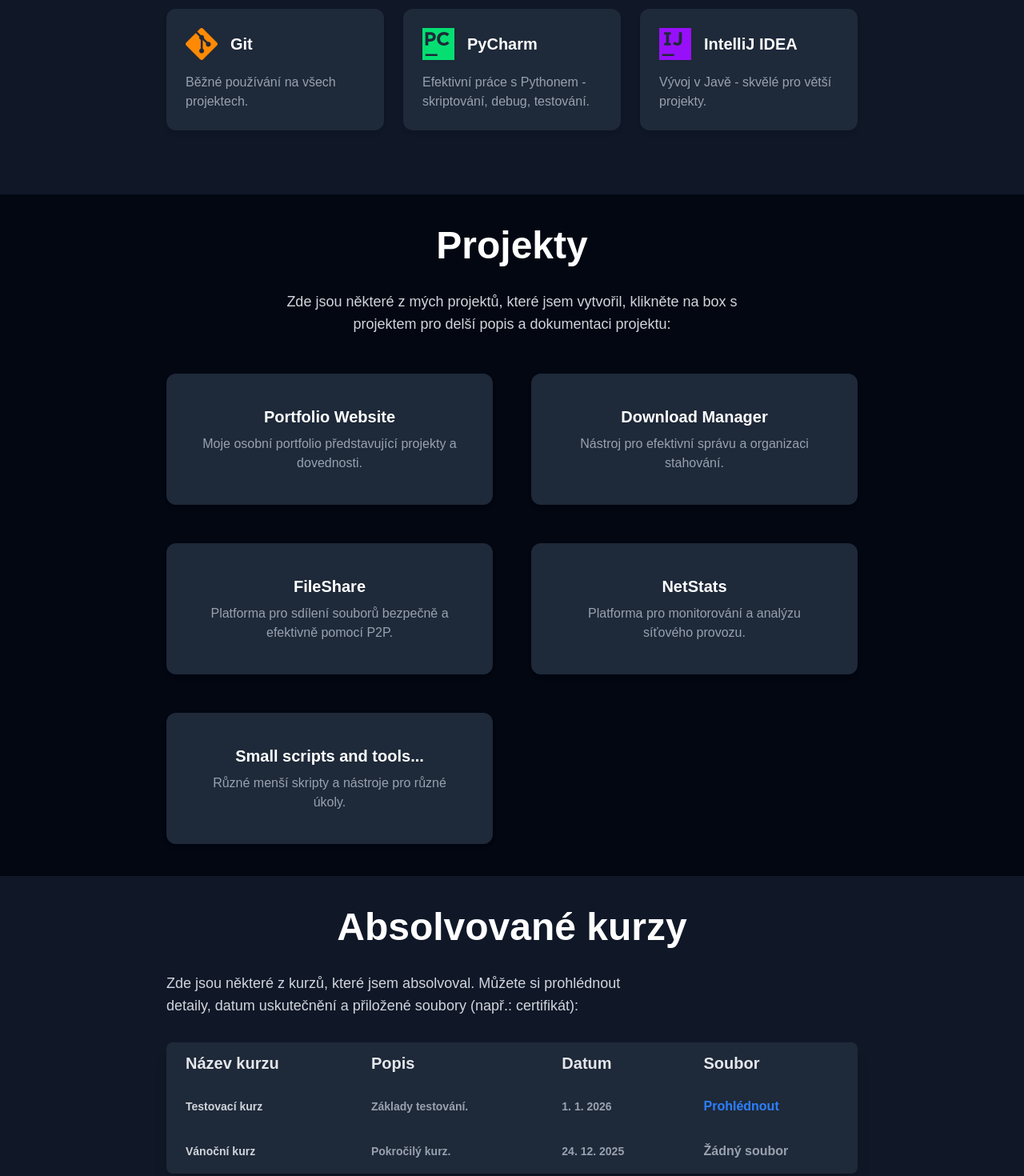
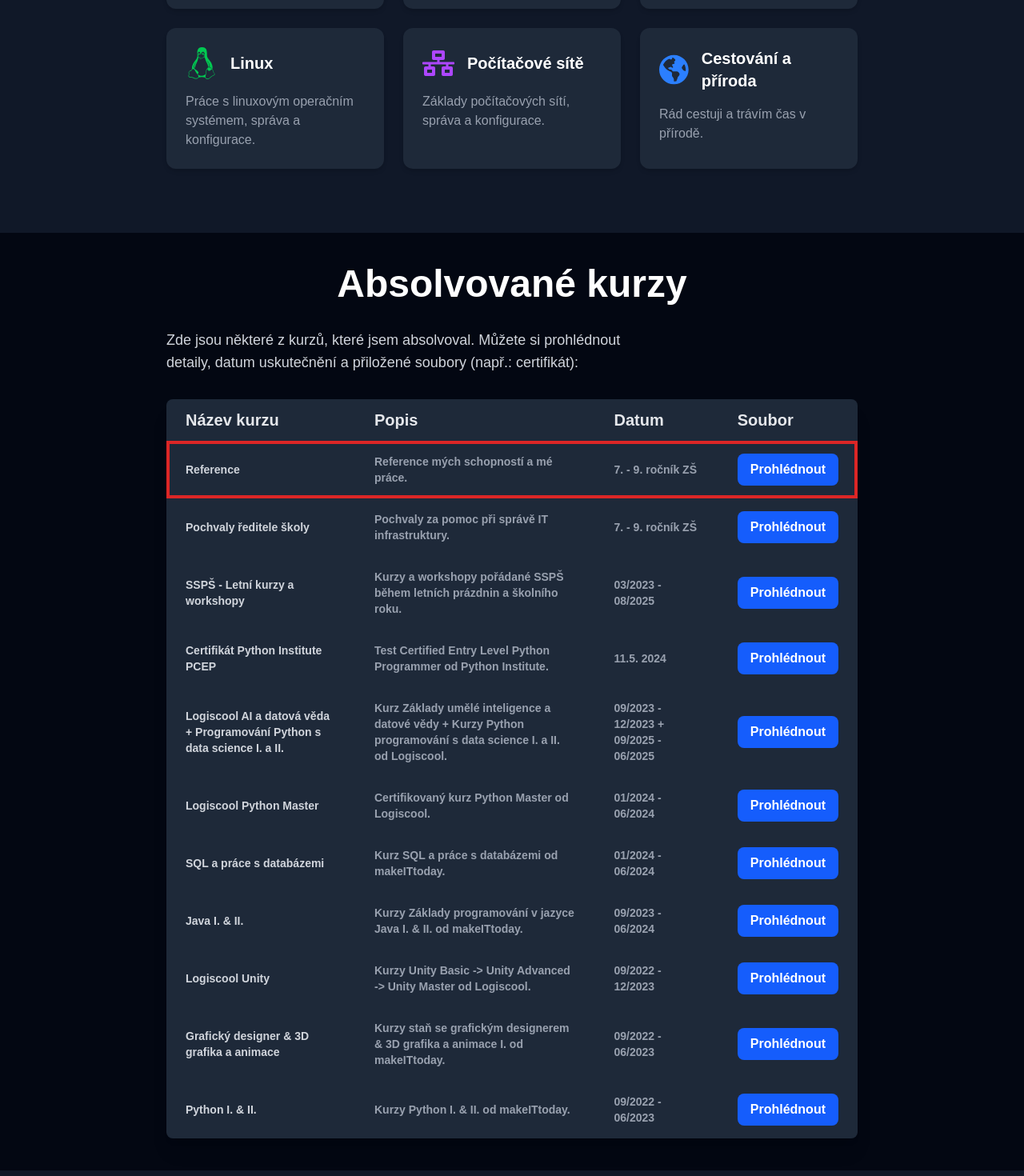
Before and after one commit to vana-jakub/portfolio, a Next.js app: page / in a window 1280 px wide. Shown: the part 617-2087 px from the top of the page at 80% size. Built offline with nearby package versions, Linux system fonts and the light colour scheme.

Commit message:
Big updates to courses + updated abouteme + Small changes

```diff
--- a/app/page.tsx
+++ b/app/page.tsx
@@ -16,19 +16,19 @@ export default function Home() {
             {/* Navigace */}
             <nav className="fixed top-0 left-0 right-0 bg-gray-700 text-white shadow z-50 p-4 flex justify-center space-x-6">
                 <a href="#aboutme" className="hover:text-blue-400">O mně</a>
+                <a href="#courses" className="hover:text-blue-400">Absolvované kurzy</a>
                 <a href="#projects" className="hover:text-blue-400">Projekty</a>
-                <a href="#courses" className="hover:text-blue-400">Absolvované kurzy</a>
             </nav>
 
             <main>
                     {/* O mně */}
                     <AboutmeSection />
 
+                    {/* Absolvované kurzy */}
+                    <CoursesSection />
+
                     {/* Projekty */}
                     <ProjectsSection />
-
-                    {/* Absolvované kurzy */}
-                    <CoursesSection />
             </main>
         </>
     );
--- a/app/sections/aboutme.tsx
+++ b/app/sections/aboutme.tsx
@@ -1,37 +1,38 @@
-import { SiPython, SiUnity, SiGit, SiPycharm, SiIntellijidea } from "react-icons/si";
+import { SiPython, SiCyberdefenders, SiLinux } from "react-icons/si";
 import { DiJava } from "react-icons/di";
+import { FaNetworkWired, FaGlobeAmericas } from "react-icons/fa";
 
 const AboutmeSection = () => {
     const skills = [
         {
             name: "Programování - Python",
-            description: "Pokročilý - skripty, backend, datová analýza.",
+            description: "Programování v jazyce Python, vývoj aplikací a skriptů.",
             icon: <SiPython className="w-10 h-10 text-yellow-400" />,
         },
         {
             name: "Programování - Java",
-            description: "Pokročilý - vývoj aplikací, webové služby.",
+            description: "Programování v jazyce Java, vývoj aplikací a webových služeb.",
             icon: <DiJava className="w-10 h-10 text-red-500" />,
         },
         {
-            name: "Unity (C#)",
-            description: "Tvorba 2D/3D her, fyzika, UI, skriptování v C#.",
-            icon: <SiUnity className="w-10 h-10 text-gray-700" />,
+            name: "Kybernetická bezpečnost",
+            description: "Kybernetická bezpečnost, základy ochrany dat a sítí.",
+            icon: <SiCyberdefenders className="w-10 h-10 text-orange-500" />,
         },
         {
-            name: "Git",
-            description: "Běžné používání na všech projektech.",
-            icon: <SiGit className="w-10 h-10 text-orange-400" />,
+            name: "Linux",
+            description: "Práce s linuxovým operačním systémem, správa a konfigurace.",
+            icon: <SiLinux className="w-10 h-10 text-green-500" />,
         },
         {
-            name: "PyCharm",
-            description: "Efektivní práce s Pythonem - skriptování, debug, testování.",
-            icon: <SiPycharm className="w-10 h-10 text-green-400" />,
+            name: "Počítačové sítě",
+            description: "Základy počítačových sítí, správa a konfigurace.",
+            icon: <FaNetworkWired className="w-10 h-10 text-purple-500" />,
         },
         {
-            name: "IntelliJ IDEA",
-            description: "Vývoj v Javě - skvělé pro větší projekty.",
-            icon: <SiIntellijidea className="w-10 h-10 text-purple-600" />,
+            name: "Cestování a příroda",
+            description: "Rád cestuji a trávím čas v přírodě.",
+            icon: <FaGlobeAmericas className="w-10 h-10 text-blue-500" />,
         },
     ];
 
--- a/app/sections/courses.tsx
+++ b/app/sections/courses.tsx
@@ -7,20 +7,78 @@ interface Course {
     description: string;
     date: string;
     file?: string | null;
+    marked?: boolean;
 }
 
 const CoursesSection = () => {
     const [courses] = useState<Course[]>([
         {
-            name: "Testovací kurz",
-            description: "Základy testování.",
-            date: "1. 1. 2026",
+            name: "Reference",
+            description: "Reference mých schopností a mé práce.",
+            date: "7. - 9. ročník ZŠ",
+            file: "/test.txt",
+            marked: true,
+        },
+        {
+            name: "Pochvaly ředitele školy",
+            description: "Pochvaly za pomoc při správě IT infrastruktury.",
+            date: "7. - 9. ročník ZŠ",
             file: "/test.txt",
         },
         {
-            name: "Vánoční kurz",
-            description: "Pokročilý kurz.",
-            date: "24. 12. 2025",
+            name: "SSPŠ - Letní kurzy a workshopy",
+            description: "Kurzy a workshopy pořádané SSPŠ během letních prázdnin a školního roku.",
+            date: "03/2023 - 08/2025",
+            file: "/test.txt",
+        },
+        {
+            name: "Certifikát Python Institute PCEP",
+            description: "Test Certified Entry Level Python Programmer od Python Institute.",
+            date: "11.5. 2024",
+            file: "/test.txt",
+        },
+        {
+            name: "Logiscool AI a datová věda + Programování Python s data science I. a II.",
+            description: "Kurz Základy umělé inteligence a datové vědy + Kurzy Python programování s data science I. a II. od Logiscool.",
+            date: "09/2023 - 12/2023 + 09/2025 - 06/2025",
+            file: "/test.txt",
+        },
+        {
+            name: "Logiscool Python Master",
+            description: "Certifikovaný kurz Python Master od Logiscool.",
+            date: "01/2024 - 06/2024",
+            file: "/test.txt",
+
+        },
+        {
+            name: "SQL a práce s databázemi",
+            description: "Kurz SQL a práce s databázemi od makeITtoday.",
+            date: "01/2024 - 06/2024",
+            file: "/test.txt",
+        },
+        {
+            name: "Java I. & II.",
+            description: "Kurzy Základy programování v jazyce Java I. & II. od makeITtoday.",
+            date: "09/2023 - 06/2024",
+            file: "/test.txt",
+        },
+        {
+            name: "Logiscool Unity",
+            description: "Kurzy Unity Basic -> Unity Advanced -> Unity Master od Logiscool.",
+            date: "09/2022 - 12/2023",
+            file: "/test.txt",
+        },
+        {
+            name: "Grafický designer & 3D grafika a animace",
+            description: "Kurzy staň se grafickým designerem & 3D grafika a animace I. od makeITtoday.",
+            date: "09/2022 - 06/2023",
+            file: "/test.txt",
+        },
+        {
+            name: "Python I. & II.",
+            description: "Kurzy Python I. & II. od makeITtoday.",
+            date: "09/2022 - 06/2023",
+            file: "/test.txt",
         },
     ]);
 
@@ -29,7 +87,7 @@ const CoursesSection = () => {
     };
 
     return (
-        <section id="courses" className="min-h-[calc(100vh-2.5rem)] scroll-mt-10 bg-gray-900 py-10 px-4">
+        <section id="courses" className="min-h-screen scroll-mt-10 bg-gray-950 py-10 px-4">
             <div className="max-w-4xl mx-auto px-4">
                 <h1 className="text-5xl font-bold mb-8 text-center text-white">Absolvované kurzy</h1>
                 <p className="max-w-xl text-lg text-gray-300 mb-8">
@@ -48,22 +106,30 @@ const CoursesSection = () => {
                         </thead>
                         <tbody>
                             {courses.map((course, index) => (
-                                <tr key={index} className="hover:bg-gray-700">
+                                <tr
+                                    key={index}
+                                    className={`hover:bg-gray-700 ${course.marked
+                                            ? "shadow-[inset_4px_0_0_0_rgb(220,38,38),inset_-4px_0_0_0_rgb(220,38,38),inset_0_4px_0_0_rgb(220,38,38),inset_0_-4px_0_0_rgb(220,38,38)]"
+                                            : ""
+                                        }`}
+                                >
                                     <td className="px-6 py-4 text-sm font-bold text-gray-300">{course.name}</td>
                                     <td className="px-6 py-4 text-sm font-bold text-gray-400">{course.description}</td>
                                     <td className="px-6 py-4 text-sm font-bold text-gray-400">{course.date}</td>
                                     <td className="px-6 py-4 font-bold">
                                         {course.file ? (
-                                            <button
-                                                onClick={() => {
+                                            <a
+                                                href="#"
+                                                onClick={(e) => {
+                                                    e.preventDefault();
                                                     if (course.file) {
                                                         handleFilePreview(course.file);
                                                     }
                                                 }}
-                                                className="text-blue-500 hover:underline"
+                                                className="block w-full text-center bg-blue-600 hover:bg-blue-700 text-white py-2 px-4 rounded-lg"
                                             >
                                                 Prohlédnout
-                                            </button>
+                                            </a>
                                         ) : (
                                             <span className="text-gray-400">Žádný soubor</span>
                                         )}
--- a/app/sections/projects.tsx
+++ b/app/sections/projects.tsx
@@ -73,7 +73,7 @@ const ProjectsSection = () => {
     };
 
     return (
-        <section id="projects" className="min-h-screen scroll-mt-10 bg-gray-950 py-10 px-4 relative">
+        <section id="projects" className="min-h-[calc(100vh-2.5rem)] scroll-mt-10 bg-gray-900 py-10 px-4 relative">
             <div className="max-w-4xl mx-auto px-4">
                 <h1 className="text-5xl font-bold mb-8 text-center text-white">Projekty</h1>
                 <p className="max-w-xl text-lg text-gray-300 mx-auto mb-12 text-center">
```
